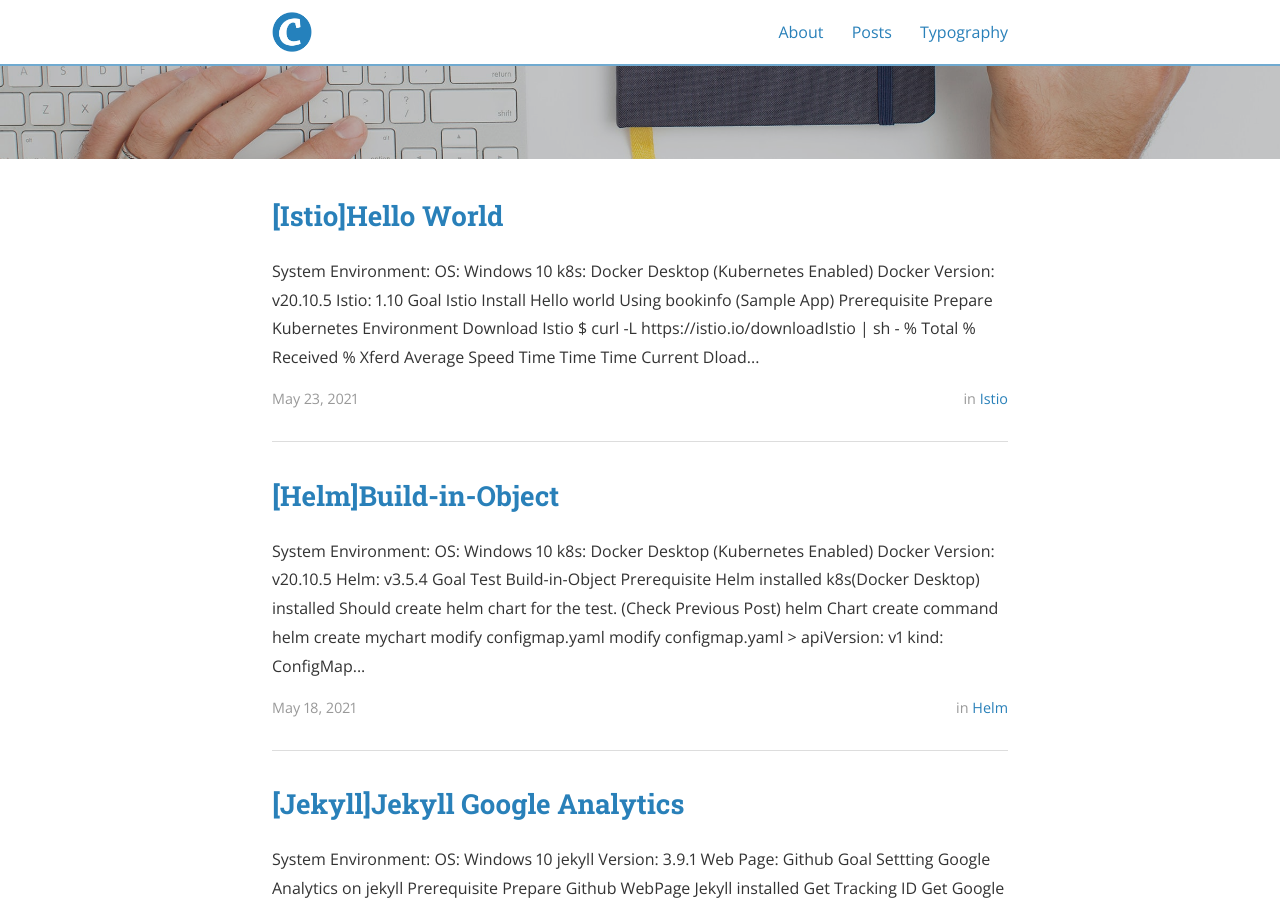
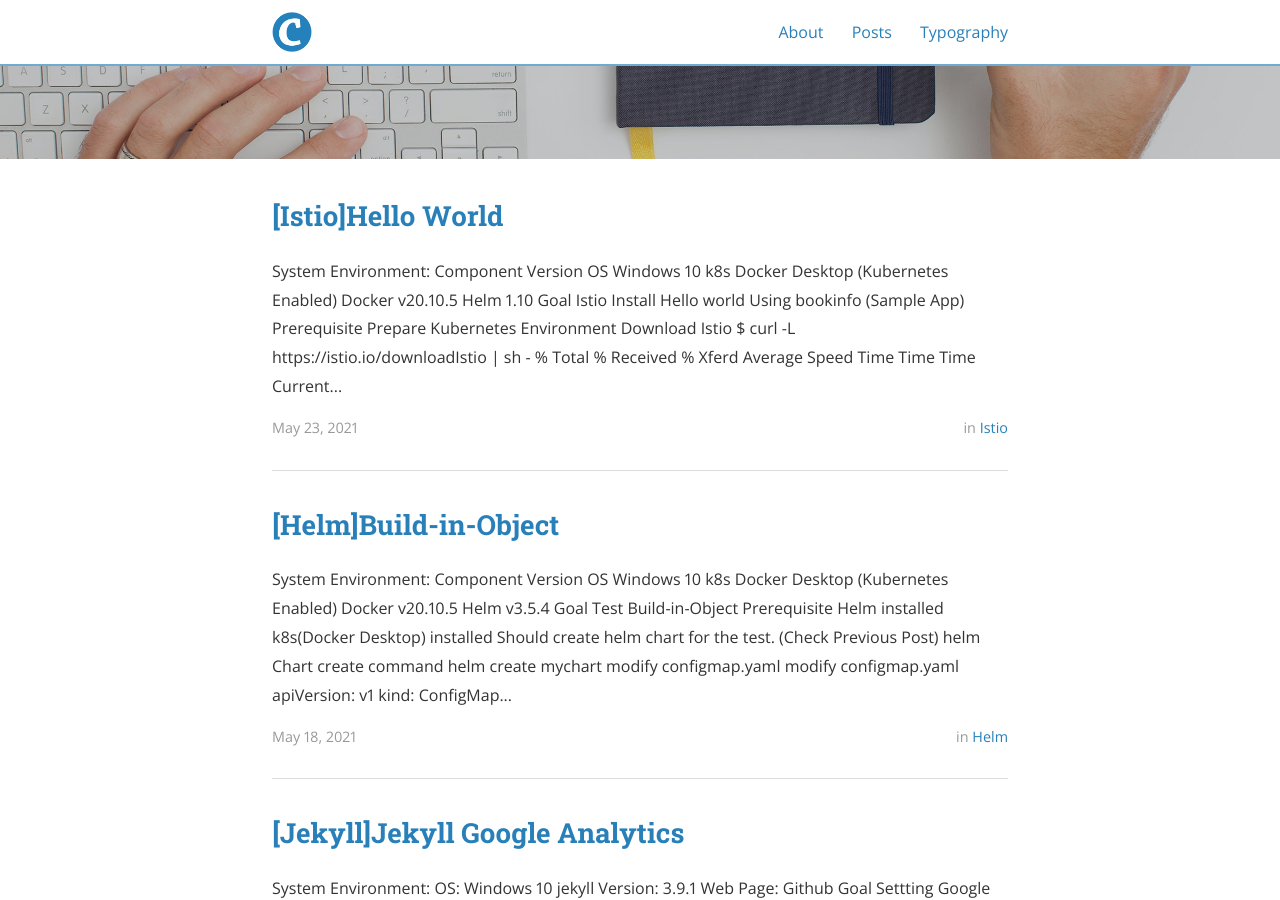
Before and after one commit to rhsoddld/rhsoddld.github.io, a Jekyll site: the page built from index.html, in a window 1280 px wide and 900 px high, scrolled down 346 px. Built offline with Jekyll 4.4.1, drawn with Linux system fonts in a browser that asks for light colours; nearby versions of some CDN libraries; the list of posts is cut into pages by our own code.

Commit message:
20210523 istio hello-world

````diff
--- a/_posts/2021-05-18-helm_2.md
+++ b/_posts/2021-05-18-helm_2.md
@@ -7,10 +7,14 @@ categories: Helm
 ---
 
 ## System Environment:
-    OS: Windows 10
-    k8s: Docker Desktop (Kubernetes Enabled)
-    Docker Version: v20.10.5
-    Helm: v3.5.4
+
+|  Component  |  Version  |
+| ---- | ---- |
+|  OS  |  Windows 10  |
+|  k8s  |  Docker Desktop <br>(Kubernetes Enabled)  |
+|  Docker  |  v20.10.5  |
+|  Helm  |  v3.5.4  |
+
 
 ## Goal
 1. Test Build-in-Object
@@ -26,16 +30,17 @@ helm Chart create command
 
 ## modify configmap.yaml
 modify configmap.yaml
-	>
+```yaml
     apiVersion: v1
     kind: ConfigMap
     metadata:
-    name: .Release.Name -configmap
+    name: {{ .Release.Name }}-configmap
     data:
     myvalue: "Sample Config Map"
+```
 
 ## Check Build-in-Object
-    helm install release-name .\mychart\
+    > helm install release-name .\mychart\
 	NAME: release-name
 	LAST DEPLOYED: Thu Apr 29 17:17:06 2021
 	NAMESPACE: default
````
Also changed, not shown: _posts/2021-05-23-istio_1.md (+10 -4 lines).
